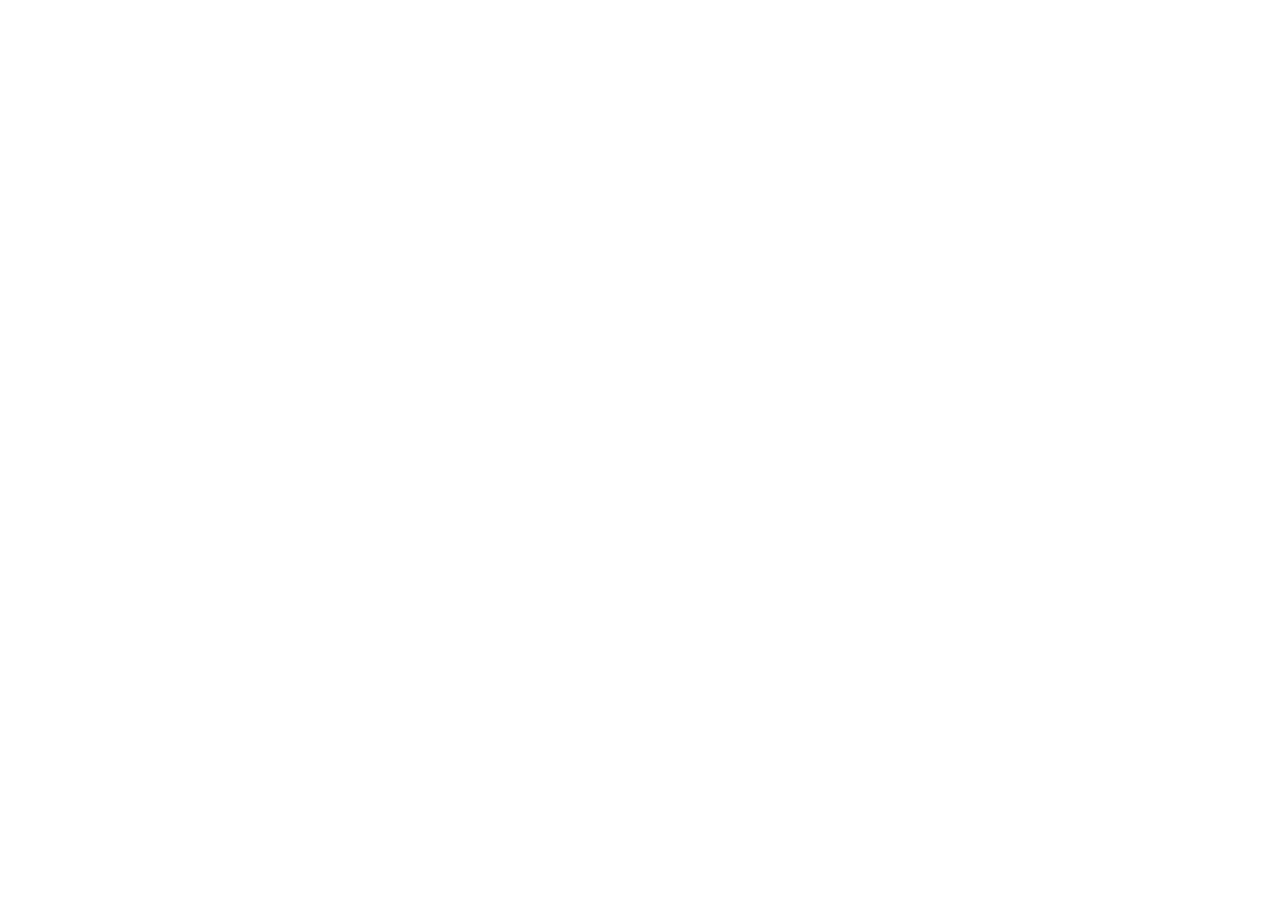
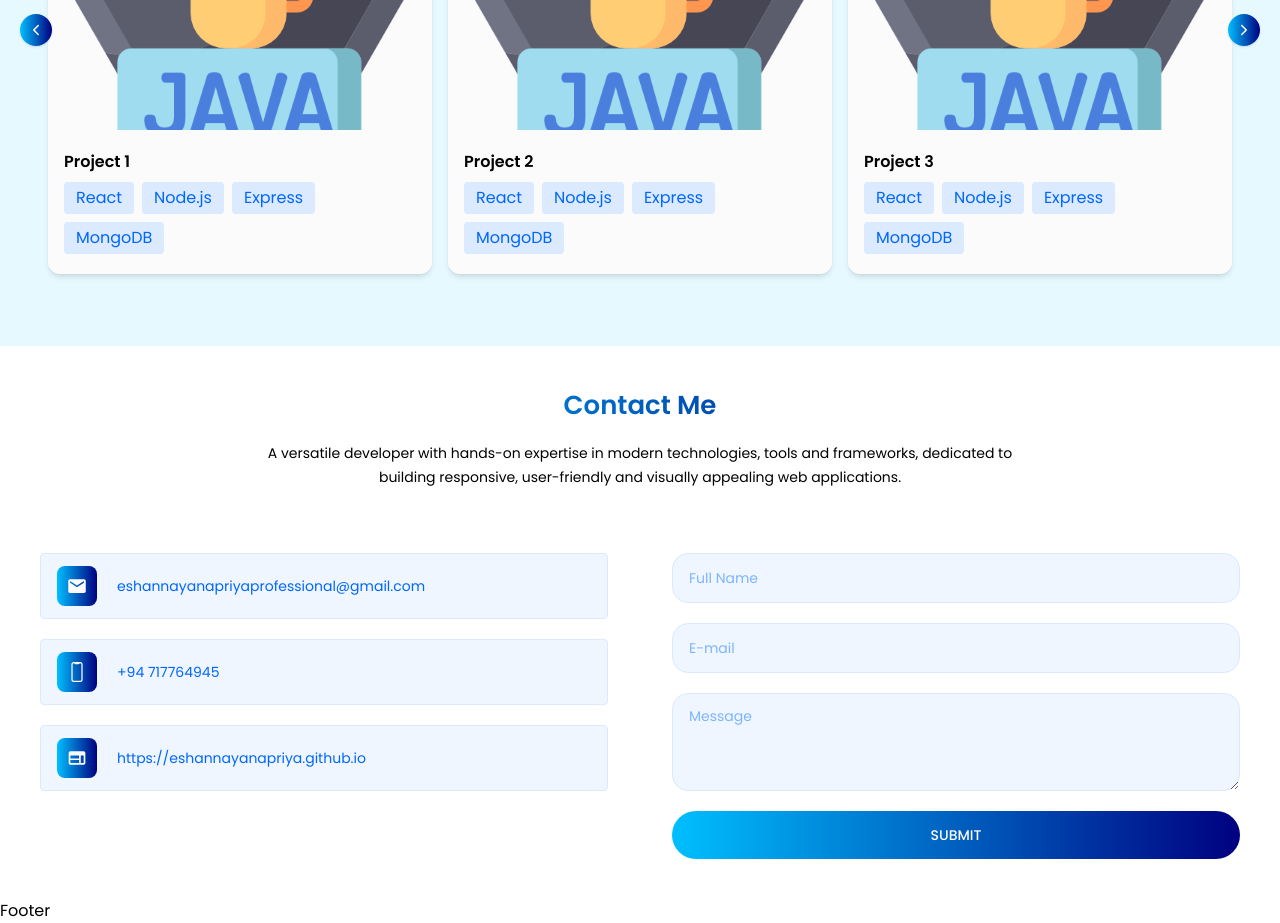
Before and after one commit to Eshan-Nayanapriya/Eshan_Nayanapriya.github.io, a React (Vite) app: page / in a window 1280 px wide. Shown: the part 2300-3223 px from the top of the page. Before the commit the page ends 2206 px from the top, so only its background shows below. Built offline with nearby package versions, Linux system fonts and the light colour scheme.

Commit message:
Add ContactMe section and enhance ProjectCard component; update styles and layout

```diff
--- a/src/App.jsx
+++ b/src/App.jsx
@@ -4,6 +4,8 @@
 import TechnicalProficiency from "./sections/TechnicalProficiency";
 import AboutMe from "./sections/AboutMe";
 import MyProjects from "./sections/MyProjects";
+import ContactMe from "./sections/ContactMe";
+import Footer from "./sections/Footer";
 
 const App = () => {
   return (
@@ -12,7 +14,9 @@
       <Hero />
       <TechnicalProficiency />
       <AboutMe />
-      <MyProjects/>
+      <MyProjects />
+      <ContactMe />
+      <Footer />
     </div>
   );
 };
--- /dev/null
+++ b/src/components/ContactInfoCard.jsx
@@ -0,0 +1,16 @@
+/* eslint-disable react/prop-types */
+import React from 'react'
+
+const ContactInfoCard = ({icon, text}) => {
+  return (
+    <div className='flex items-center gap-5 bg-blue-50 rounded border border-blue-100 px-4 py-3 mb-5'>
+        <div className='w-10 h-10 text-xl text-white flex items-center justify-center bg-gradient-primary rounded-lg'>
+            {icon}
+        </div>
+
+        <p className='text-secondary text-xs md:text-sm'>{text}</p>
+    </div>
+  )
+}
+
+export default ContactInfoCard
--- a/src/components/ProjectCard.jsx
+++ b/src/components/ProjectCard.jsx
@@ -3,7 +3,21 @@
 
 const ProjectCard = ({imgUrl, title, tags}) => {
   return (
-    <div>ProjectCard</div>
+    <div className='h-full bg-white rounded-xl overflow-hidden shadow-md mx-2'>
+      <img className='w-full h-72 md:h-80 object-c object-cover' src={imgUrl} alt={title} />
+
+      <div className='px-4 py-5'>
+        <h3 className='text-base font-semibold line-clamp-2 overflow-hidden text-ellipsis'>{title}</h3>
+          <div className='flex flex-wrap gap-2 mt-2'>
+            {tags.map((tag, index) => (
+              <span key={index} className='text-secondary bg-blue-100 px-3 py-1 rounded'>
+                {tag}
+              </span>
+            ))}
+          </div>
+
+      </div>
+    </div>
   )
 }
 
--- a/src/index.css
+++ b/src/index.css
@@ -50,4 +50,13 @@
   .section-title{
     @apply text-[26px] font-semibold text-left text-center bg-gradient-primary bg-clip-text text-transparent;
   }
+
+  .arrow-btn{
+    @apply absolute top-1/2 transform -translate-y-1/2 bg-gradient-primary text-white p-2 rounded-full shadow;
+  }
+
+  .input-box{
+    @apply bg-blue-50 rounded-2xl border border-blue-100 px-4 py-3 placeholder:text-blue-400/80 placeholder:text-sm mb-5
+    focus:outline-none focus:border-primary;
+  }
 }
--- a/src/sections/ContactMe.jsx
+++ b/src/sections/ContactMe.jsx
@@ -1,9 +1,74 @@
-import React from 'react'
+import React from "react";
+import { IoMdMail } from "react-icons/io";
+import { ABOUT_ME } from "../utils/data";
+import ContactInfoCard from "../components/ContactInfoCard";
+import { IoPhonePortraitOutline } from "react-icons/io5";
+import { MdOutlineWeb } from "react-icons/md";
 
 const ContactMe = () => {
   return (
-    <div>ContactMe</div>
-  )
-}
+    <section id="contact">
+      <div className="container mx-auto p-10">
+        <div className="w-full lg:w-[60vw] mx-auto">
+          <h4 className="section-title">Contact Me</h4>
 
-export default ContactMe
+          <p className="text-sm text-center mt-4 leading-6">
+            A versatile developer with hands-on expertise in modern
+            technologies, tools and frameworks, dedicated to building
+            responsive, user-friendly and visually appealing web applications.
+          </p>
+        </div>
+
+        <div className="grid grid-cols-1 md:grid-cols-2 md:gap-16 mt-16">
+          <div>
+            <ContactInfoCard icon={<IoMdMail />} text={ABOUT_ME.email} />
+            <ContactInfoCard
+              icon={<IoPhonePortraitOutline />}
+              text={ABOUT_ME.phone}
+            />
+            <ContactInfoCard icon={<MdOutlineWeb />} text={ABOUT_ME.website} />
+          </div>
+
+          <div>
+            <h5 className="md:hidden text-secondary text-lg font-medium mt-4 pb-5">
+              Contact Form
+            </h5>
+
+            <form className="flex flex-col">
+              <input
+                type="text"
+                name="fullname"
+                placeholder="Full Name"
+                id=""
+                className="input-box"
+                autoComplete="off"
+              />
+
+              <input
+                type="email"
+                name="email"
+                placeholder="E-mail"
+                id=""
+                className="input-box"
+                autoComplete="off"
+              />
+
+              <textarea
+                name="message"
+                placeholder="Message"
+                id=""
+                rows={3}
+                className="input-box"
+                autoComplete="off"
+              />
+
+              <button className="action-btn btn-scale-anim">SUBMIT</button>
+            </form>
+          </div>
+        </div>
+      </div>
+    </section>
+  );
+};
+
+export default ContactMe;
--- a/src/sections/MyProjects.jsx
+++ b/src/sections/MyProjects.jsx
@@ -1,15 +1,15 @@
-import React from 'react';
+import React from "react";
 
-import useEmblaCarousel from 'embla-carousel-react';
-import { useEffect, useState } from 'react';
-import { useCallback } from 'react';
-import { IoIosArrowForward } from 'react-icons/io';
-import { PROJECTS } from '../utils/data';
-import { div } from 'framer-motion/client';
-import ProjectCard from '../components/ProjectCard';
+import useEmblaCarousel from "embla-carousel-react";
+import { useEffect, useState } from "react";
+import { useCallback } from "react";
+import { IoIosArrowForward } from "react-icons/io";
+import { PROJECTS } from "../utils/data";
+import { div } from "framer-motion/client";
+import ProjectCard from "../components/ProjectCard";
 
 const MyProjects = () => {
-    const [emblaRef, emblaApi] = useEmblaCarousel({ loop: true, align: 'start' });
+  const [emblaRef, emblaApi] = useEmblaCarousel({ loop: true, align: "start" });
   const [canScrollPrev, setCanScrollPrev] = useState(false);
   const [canScrollNext, setCanScrollNext] = useState(false);
 
@@ -19,25 +19,32 @@
     setCanScrollNext(emblaApi.canScrollNext());
   }, [emblaApi]);
 
+  useEffect(() => {
+    if (!emblaApi) return;
+    emblaApi.on("select", updateScrollBtns);
+    updateScrollBtns();
+  }, [emblaApi, updateScrollBtns]);
+
   return (
-    <section id='projects' className='bg-background mt-14'>
-        <div className='container mx-auto px-8 md:px-10 py-10'>
-            <div className='w-full lg:w-[60vw] mx-auto'>
-                <h4 className='section-title'>Recent Projects</h4>
+    <section id="projects" className="bg-background mt-14">
+      <div className="container mx-auto px-8 md:px-10 py-10">
+        <div className="w-full lg:w-[60vw] mx-auto">
+          <h4 className="section-title">Recent Projects</h4>
 
-                <p className='text-sm text-center mt-4 leading-6'>
-                    From concept to deployment, these projects showcase my technical expertise.
-                    I focus on creating responsive, user-friendly, and visually appealing web applications.
+          <p className="text-sm text-center mt-4 leading-6">
+            From concept to deployment, these projects showcase my technical
+            expertise. I focus on creating responsive, user-friendly, and
+            visually appealing web applications.
           </p>
         </div>
 
-            <div className='relative'>
-                <div className='overflow-hidden' ref={emblaRef}>
-                    <div className='flex pt-14 pb-8'>
+        <div className="relative">
+          <div className="overflow-hidden" ref={emblaRef}>
+            <div className="flex pt-14 pb-8">
               {PROJECTS.map((project) => (
                 <div
                   key={project.id}
-                                className='min-w-[100%] sm:min-w-[50%] lg:min-w-[33.3333%]'
+                  className="min-w-[100%] sm:min-w-[50%] lg:min-w-[33.3333%]"
                 >
                   <ProjectCard
                     key={project.id}
@@ -49,10 +56,31 @@
               ))}
             </div>
           </div>
+
+          {/* Navigation Buttons */}
+          <button
+            className={`arrow-btn -left-5 ${
+              !canScrollPrev ? "opacity-50 cursor-not-allowed" : ""
+            }`}
+            onClick={() => emblaApi && emblaApi.scrollPrev()}
+            disabled={!canScrollPrev}
+          >
+            <IoIosArrowForward className="rotate-180" />
+          </button>
+
+          <button
+            className={`arrow-btn -right-5 ${
+              !canScrollPrev ? "opacity-50 cursor-not-allowed" : ""
+            }`}
+            onClick={() => emblaApi && emblaApi.scrollNext()}
+            disabled={!canScrollPrev}
+          >
+            <IoIosArrowForward />
+          </button>
         </div>
       </div>
     </section>
-  )
-}
+  );
+};
 
-export default MyProjects
+export default MyProjects;
```
Lines whose indentation alone changed are shown as unchanged.
